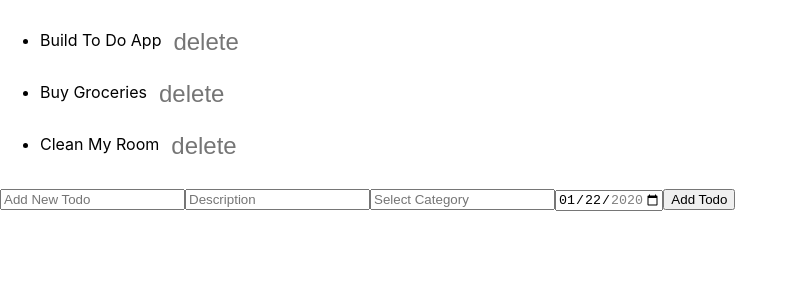
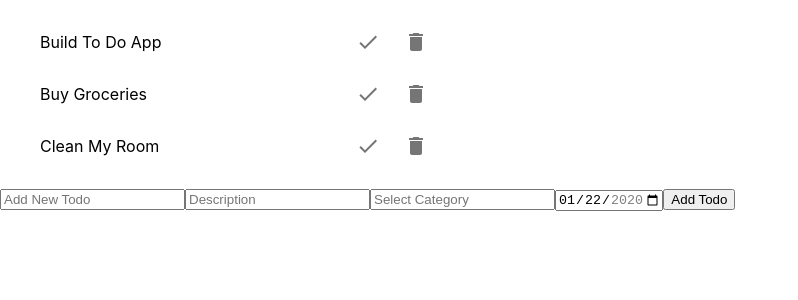
Before and after one commit to hexular/northone_todo, a React (Create React App) app: page / in a window 1280 px wide. Shown: the top 300 px of the page, without its empty margins (0-798 px from the left). Built offline with nearby package versions, Linux system fonts and the light colour scheme.

Commit message:
add styling to list

```diff
--- a/src/components/Todo.css
+++ b/src/components/Todo.css
@@ -6,3 +6,20 @@
 .pending {
   color: black;
 }
+
+.list {
+  display: flex;
+  flex-direction: row;
+  justify-content: space-between;
+  width: 50vmin;
+}
+
+.icons {
+  display: flex;
+  justify-content: flex-end;
+}
+
+.title {
+  display: flex;
+  justify-content: flex-start;
+}
--- a/src/components/TodoList.js
+++ b/src/components/TodoList.js
@@ -1,25 +1,26 @@
 import React from 'react'
 import './Todo.css'
 import IconButton from '@material-ui/core/IconButton'
-// import DeleteIcon from
+import DeleteIcon from '@material-ui/icons/Delete'
+import CheckIcon from '@material-ui/icons/Check'
 
 export default function List(props) {
 
   const list = props.todos.map((todo, i) => {
     return !todo.deleted && (
       <React.Fragment>
-      <li
-        className={todo.done ? "done" : "pending"}
-        onClick={() => props.markDone(i)}
-        key={i}
-      >
-        {todo.name}
-        {/* {todo.due} */}
-        <IconButton onClick={() => props.deleteTodo(i)}>
-          {/* <DeleteIcon /> */}
-          delete
-        </IconButton>
-      </li>
+        <li className={todo.done ? "done list" : "pending list"} key={i}>
+          <p className="title">{todo.name}</p>
+          {/* {todo.due} */}
+          <div className="icons">
+            <IconButton onClick={() => props.markDone(i)}>
+              <CheckIcon />
+            </IconButton>
+            <IconButton onClick={() => props.deleteTodo(i)}>
+              <DeleteIcon />
+            </IconButton>
+          </div>
+        </li>
       </React.Fragment>
     )
   })
```
